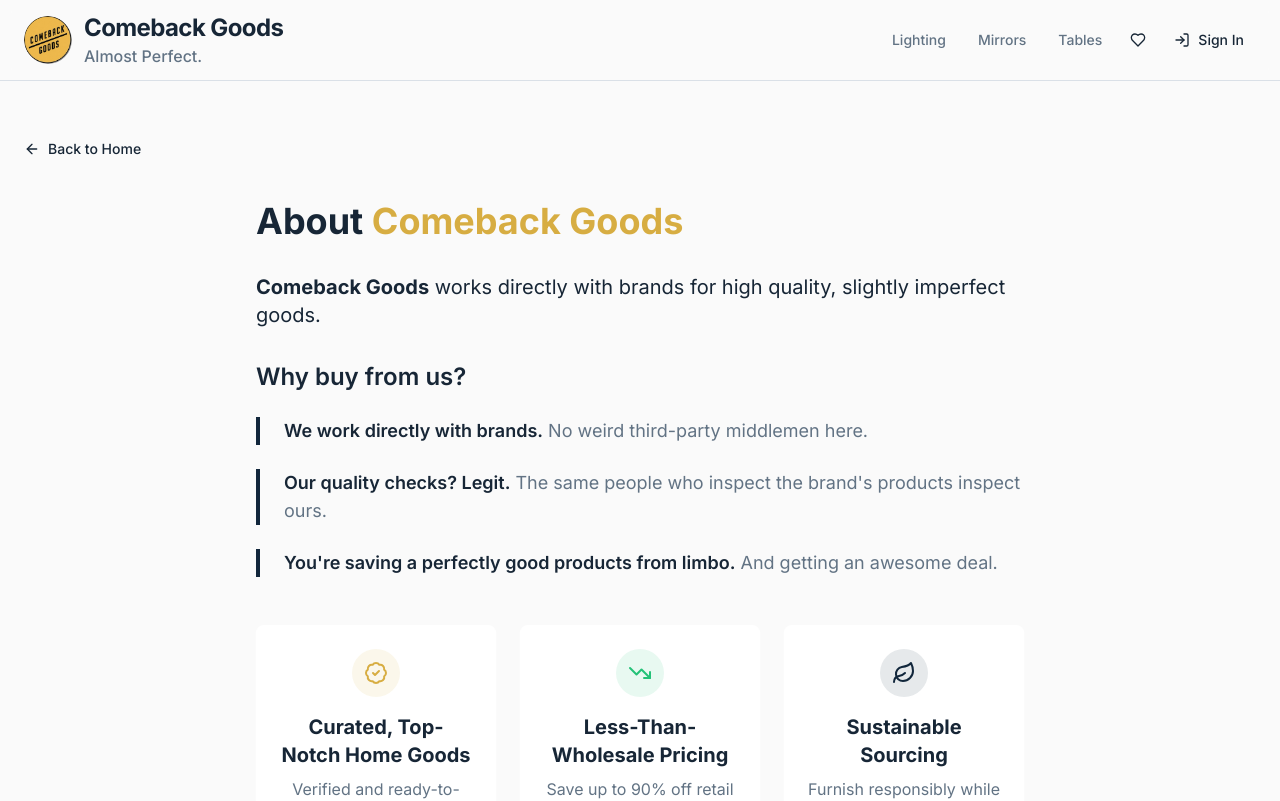
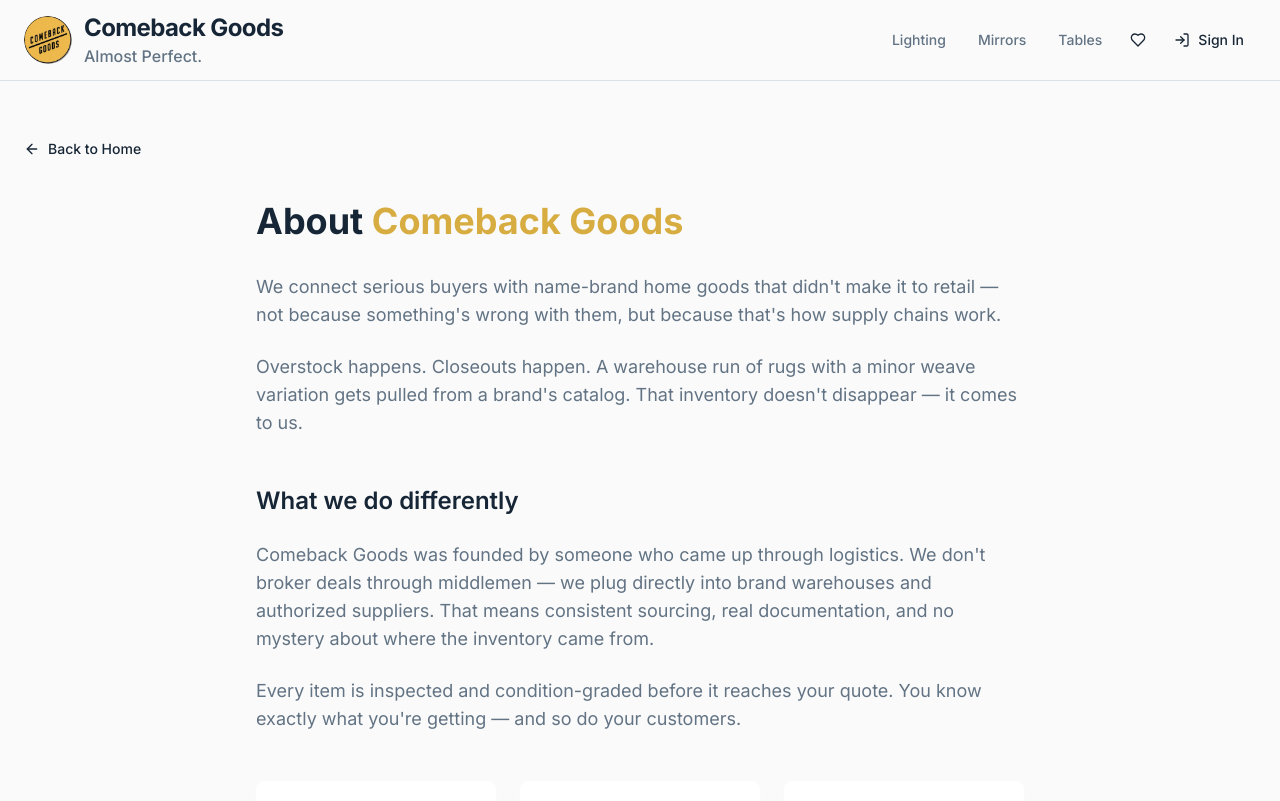
Before and after one commit to liesl-eng/comeback, a React (Vite) app: page /about in a window 1280 px wide. Shown: the top 801 px of the page. Built offline with nearby package versions, Linux system fonts and the light colour scheme; the HTML template or start-up script is replaced by a standard one.

Commit message:
Changes
Co-authored-by: liesl-eng <291918916+liesl-eng@users.noreply.github.com>

```diff
--- a/src/pages/About.tsx
+++ b/src/pages/About.tsx
@@ -26,30 +26,24 @@ const About = () => {
         <div className="max-w-3xl mx-auto">
           <h1 className="text-2xl md:text-4xl font-bold mb-6 md:mb-8">About <span className="text-accent">Comeback Goods</span></h1>
 
-          <p className="text-lg md:text-xl text-foreground mb-6 md:mb-8">
-            <span className="font-bold">Comeback Goods</span> works directly with brands for high quality, slightly imperfect goods.
-          </p>
+          <div className="space-y-4 md:space-y-6 mb-8 md:mb-12 text-base md:text-lg text-muted-foreground">
+            <p>
+              We connect serious buyers with name-brand home goods that didn't make it to retail — not because something's wrong with them, but because that's how supply chains work.
+            </p>
+            <p>
+              Overstock happens. Closeouts happen. A warehouse run of rugs with a minor weave variation gets pulled from a brand's catalog. That inventory doesn't disappear — it comes to us.
+            </p>
+          </div>
 
-          <h2 className="text-xl md:text-2xl font-semibold mb-4 md:mb-6">Why buy from us?</h2>
+          <h2 className="text-xl md:text-2xl font-semibold mb-4 md:mb-6">What we do differently</h2>
 
-          <div className="space-y-4 md:space-y-6 mb-8 md:mb-12">
-            <div className="border-l-4 border-primary pl-4 md:pl-6">
-              <p className="text-base md:text-lg text-muted-foreground">
-                <span className="font-semibold text-foreground">We work directly with brands.</span> No weird third-party middlemen here.
-              </p>
-            </div>
-
-            <div className="border-l-4 border-primary pl-4 md:pl-6">
-              <p className="text-base md:text-lg text-muted-foreground">
-                <span className="font-semibold text-foreground">Our quality checks? Legit.</span> The same people who inspect the brand's products inspect ours.
-              </p>
-            </div>
-
-            <div className="border-l-4 border-primary pl-4 md:pl-6">
-              <p className="text-base md:text-lg text-muted-foreground">
-                <span className="font-semibold text-foreground">You're saving a perfectly good products from limbo.</span> And getting an awesome deal.
-              </p>
-            </div>
+          <div className="space-y-4 md:space-y-6 mb-8 md:mb-12 text-base md:text-lg text-muted-foreground">
+            <p>
+              Comeback Goods was founded by someone who came up through logistics. We don't broker deals through middlemen — we plug directly into brand warehouses and authorized suppliers. That means consistent sourcing, real documentation, and no mystery about where the inventory came from.
+            </p>
+            <p>
+              Every item is inspected and condition-graded before it reaches your quote. You know exactly what you're getting — and so do your customers.
+            </p>
           </div>
 
           {/* Benefits Section */}
```
